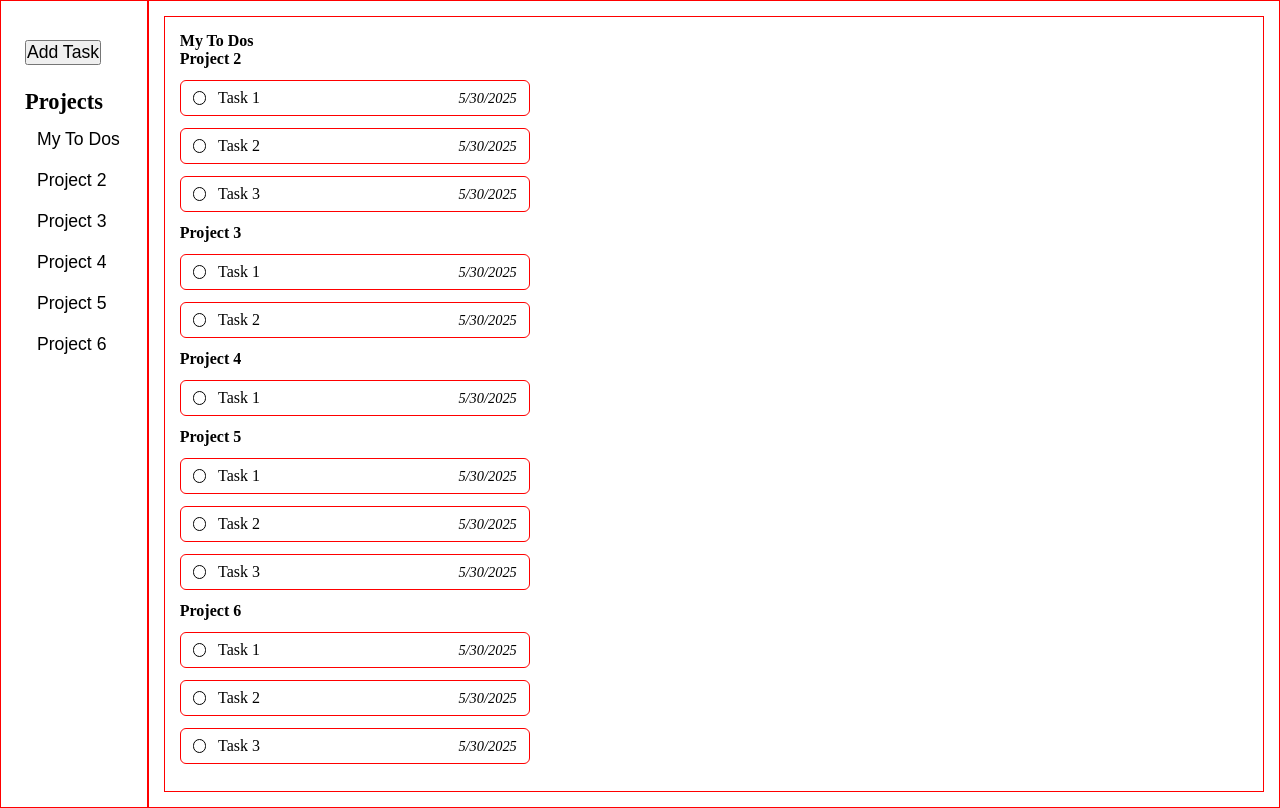
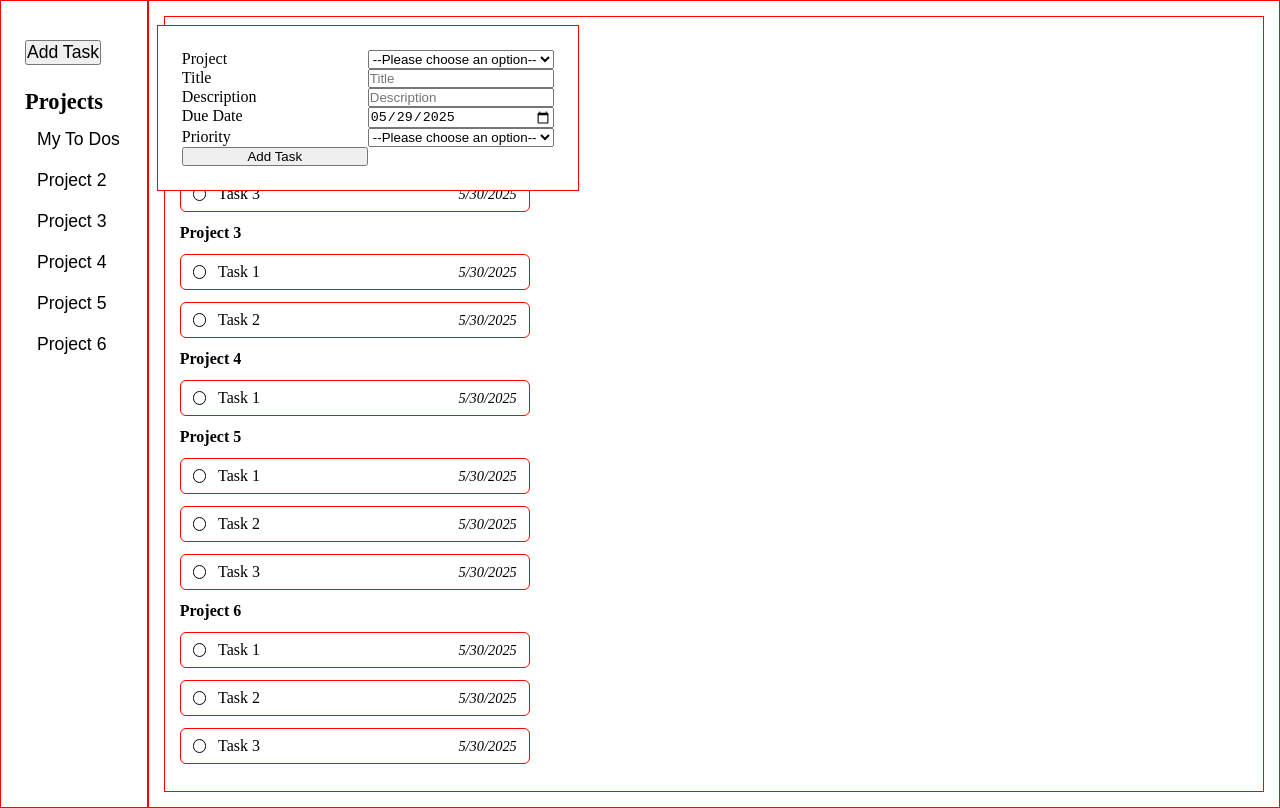
Before and after one commit to jkaps9/todo-list, a website built with webpack: page src/template.html in a window 1280 px wide. Built offline with nearby package versions, Linux system fonts and the light colour scheme.

Commit message:
Add new task form

```diff
--- a/src/displayController.js
+++ b/src/displayController.js
@@ -64,5 +64,16 @@ export const displayController = (function () {
         });
     };
 
-    return { updateProjectList, updateTodoList };
+    const setTodaysDate = () => {
+        const date = document.querySelector("#due-date");
+        const todaysDate = new Date();
+        let month = todaysDate.getMonth() < 9 ? `0` : ``;
+        month += `${todaysDate.getMonth() + 1}`;
+
+        const day = todaysDate.getDate();
+        const year = todaysDate.getFullYear();
+        date.value = `${year}-${month}-${day}`;
+    };
+
+    return { updateProjectList, updateTodoList, setTodaysDate };
 })();
--- a/src/index.js
+++ b/src/index.js
@@ -6,8 +6,9 @@ import { displayController } from "./displayController.js";
 const projects = [];
 const defaultProject = new Project("My To Dos");
 projects.push(defaultProject);
+displayController.updateProjectList(projects);
 
-displayController.updateProjectList(projects);
+displayController.setTodaysDate();
 
 for (let i = 2; i <= 6; i++) {
     const newProj = new Project(`Project ${i}`);
--- a/src/styles.css
+++ b/src/styles.css
@@ -78,6 +78,10 @@ aside .project-btn:hover {
 }
 
 /* Main */
+main {
+    position: relative;
+}
+
 #section-1 {
     display: flex;
 }
@@ -126,3 +130,24 @@ div.todo-item.priority-medium {
     font-size: 0.9rem;
     font-style: italic;
 }
+
+.form-container {
+    position: absolute;
+    top: 24px;
+    left: 8px;
+
+    background-color: white;
+    padding: 24px;
+}
+
+#new-task-form {
+    div {
+        display: grid;
+        grid-template-columns: 1fr 1fr;
+    }
+
+    input,
+    select {
+        width: 100%;
+    }
+}
--- a/src/template.html
+++ b/src/template.html
@@ -20,6 +20,40 @@
             <div id="todo-list">
             </div>
         </section>
+        <div class="form-container">
+            <form action="" id="new-task-form">
+                <div>
+                    <label for="project">Project</label>
+                    <select name="project" id="project">
+                        <option value="">--Please choose an option--</option>
+                    </select>
+                </div>
+                <div>
+                    <label for="title">Title</label>
+                    <input type="text" id="title" name="title" placeholder="Title" required>
+                </div>
+                <div>
+                    <label for="description">Description</label>
+                    <input type="text" id="description" name="description" placeholder="Description">
+                </div>
+                <div>
+                    <label for="due-date">Due Date</label>
+                    <input type="date" id="due-date" name="due-date">
+                </div>
+                <div>
+                    <label for="priority">Priority</label>
+                    <select name="priority" id="priority">
+                        <option value="">--Please choose an option--</option>
+                        <option value="high">High</option>
+                        <option value="medium">Medium</option>
+                        <option value="low">Low</option>
+                    </select>
+                </div>
+                <div>
+                    <button>Add Task</button>
+                </div>
+            </form>
+        </div>
     </main>
 </body>
 
```
